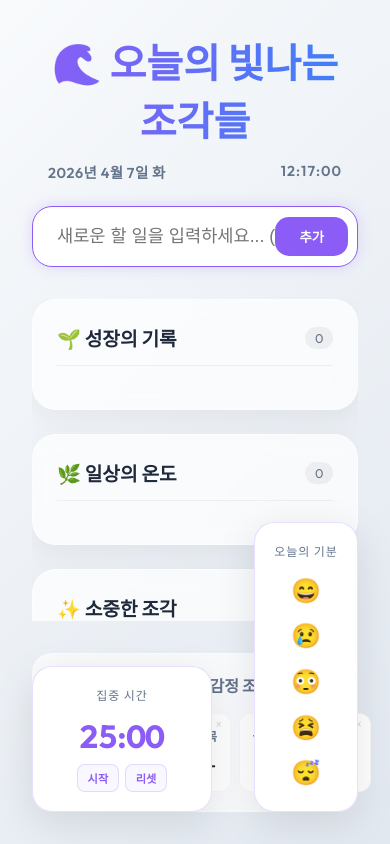
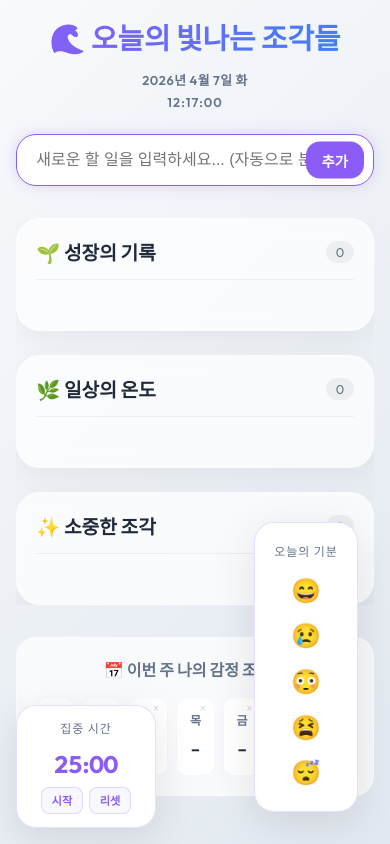
Before and after one commit to goodforyou112/howwasyourday, a website built with Vite: page index.html in a window 390 px wide. Built offline with nearby package versions, Linux system fonts and the light colour scheme.

Commit message:
UI: Improve mobile responsiveness and scrolling

```diff
--- a/style.css
+++ b/style.css
@@ -31,15 +31,15 @@ body {
   display: flex;
   flex-direction: column;
   align-items: center;
-  padding: 2rem;
-  overflow: hidden;
+  padding: 2rem 1.5rem; /* 좌우 패딩 미세 조정 */
+  overflow-y: auto; /* 모바일 스크롤 허용 */
 }
 
 /* 전체 앱 레이아웃 */
 .main-app {
   width: 100%;
   max-width: 1200px;
-  height: calc(100vh - 4rem);
+  min-height: calc(100vh - 4rem);
   display: flex;
   flex-direction: column;
   gap: 2rem;
@@ -340,7 +340,83 @@ input[type="text"]:focus {
 @media (max-width: 900px) {
   .categories-container {
     grid-template-columns: 1fr;
-    overflow-y: auto;
+    overflow-y: visible; /* 메인 앱에서 스크롤 제어 */
+  }
+  .main-app {
+    height: auto;
+  }
+}
+
+/* 초소형 모바일 기기 최적화 (600px 이하) */
+@media (max-width: 600px) {
+  body {
+    padding: 1rem;
+  }
+
+  h1 {
+    font-size: 1.8rem;
+  }
+
+  .header-info {
+    font-size: 0.8rem;
+    flex-direction: column;
+    gap: 0.3rem;
+  }
+
+  input[type="text"] {
+    padding: 1rem 1.2rem;
+    font-size: 1rem;
+  }
+
+  .add-btn {
+    padding: 0.5rem 1rem;
+    font-size: 0.9rem;
+  }
+
+  .category-column {
+    padding: 1.2rem;
+  }
+
+  .weekly-history {
+    padding: 1rem 0.5rem;
+  }
+
+  .week-days {
+    gap: 0.3rem;
+  }
+
+  .day-slot {
+    padding: 0.5rem 0.2rem;
+  }
+
+  .day-slot span {
+    font-size: 0.65rem;
+  }
+
+  .day-mood {
+    font-size: 1.1rem;
+  }
+
+  /* 플로팅 위젯 모바일 대응: 좀 더 작게 및 위치 조정 */
+  .pomodoro-widget {
+    left: 1rem;
+    bottom: 1rem;
+    width: 140px;
+    padding: 0.8rem;
+  }
+
+  .pomodoro-widget #timer {
+    font-size: 1.5rem;
+  }
+
+  .mood-widget {
+    right: 1rem;
+    bottom: 1rem;
+    padding: 0.8rem;
+  }
+
+  .mood-btn {
+    font-size: 1.2rem;
   }
 }
 
```
